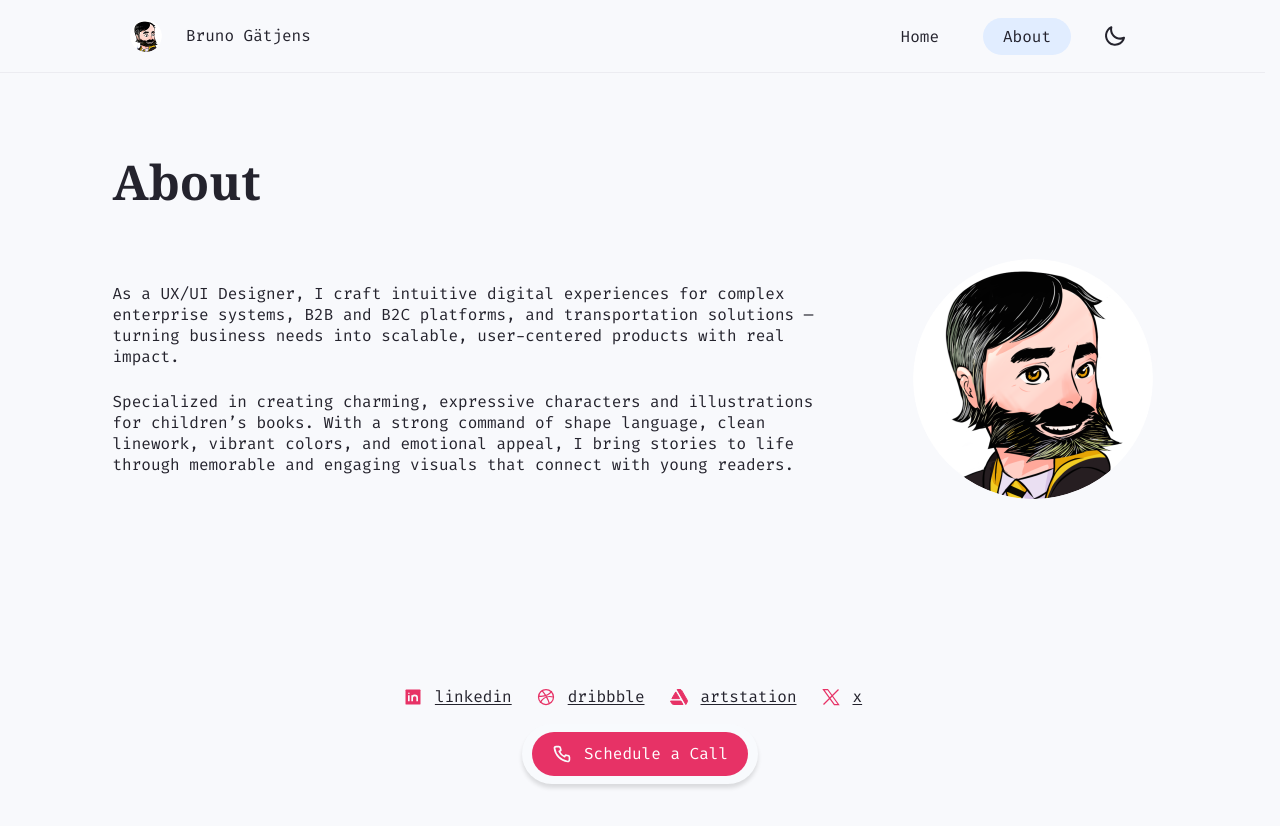
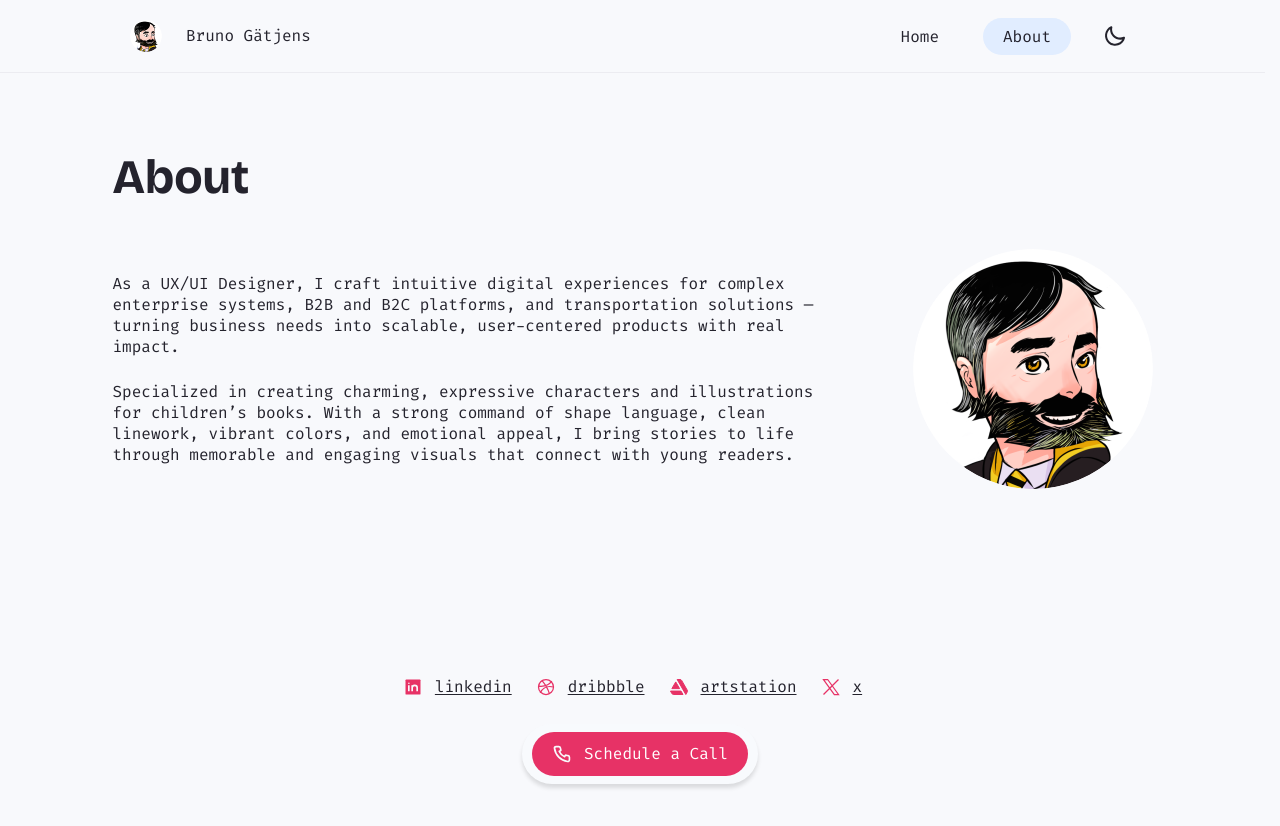
Before and after one commit to jgatjens/brunogatjens.com, a Next.js app: page /about in a window 1280 px wide. Shown: the top 826 px of the page. Built offline with nearby package versions, Linux system fonts and the light colour scheme.

Commit message:
fix: update heading styles and improve accessibility for About page; refine "Let's talk" section in ConsultationCTA

```diff
--- a/src/app/about/page.tsx
+++ b/src/app/about/page.tsx
@@ -7,7 +7,7 @@ export const metadata: Metadata = { title: "About" };
 export default function AboutPage() {
   return (
     <PageContainer className="flex flex-col gap-12 py-section lg:pt-20">
-      <h1 className="text-center font-[family-name:var(--font-noto-serif)] text-5xl leading-[1.2] font-bold lg:text-left">About</h1>
+      <h1 className="text-4xl font-bold sm:text-5xl">About</h1>
       <InfoContent />
     </PageContainer>
   );
--- a/src/components/home/ConsultationCTA.tsx
+++ b/src/components/home/ConsultationCTA.tsx
@@ -8,7 +8,7 @@ export function ConsultationCTA({ email }: { email?: string }) {
         <svg aria-hidden="true" width="32" height="32" viewBox="0 0 32 32" fill="none" xmlns="http://www.w3.org/2000/svg">
           <path d="M28.7065 9.53333C28.5038 9.41631 28.2739 9.3547 28.0398 9.3547C27.8058 9.3547 27.5759 9.41631 27.3732 9.53333L22.6665 11.8533C22.6285 10.8181 22.1904 9.83796 21.4443 9.11925C20.6982 8.40054 19.7024 7.9993 18.6665 8H6.6665C5.60564 8 4.58822 8.42143 3.83808 9.17157C3.08793 9.92172 2.6665 10.9391 2.6665 12V20C2.6665 21.0609 3.08793 22.0783 3.83808 22.8284C4.58822 23.5786 5.60564 24 6.6665 24H18.6665C19.7024 24.0007 20.6982 23.5995 21.4443 22.8807C22.1904 22.162 22.6285 21.1819 22.6665 20.1467L27.4132 22.52C27.5949 22.6132 27.7956 22.6634 27.9998 22.6667C28.2495 22.6675 28.4943 22.5982 28.7065 22.4667C28.8987 22.3466 29.057 22.1795 29.1667 21.9812C29.2763 21.7829 29.3336 21.5599 29.3332 21.3333V10.6667C29.3336 10.4401 29.2763 10.2171 29.1667 10.0188C29.057 9.82051 28.8987 9.65343 28.7065 9.53333V9.53333ZM19.9998 20C19.9998 20.3536 19.8594 20.6928 19.6093 20.9428C19.3593 21.1929 19.0201 21.3333 18.6665 21.3333H6.6665C6.31288 21.3333 5.97374 21.1929 5.7237 20.9428C5.47365 20.6928 5.33317 20.3536 5.33317 20V12C5.33317 11.6464 5.47365 11.3072 5.7237 11.0572C5.97374 10.8071 6.31288 10.6667 6.6665 10.6667H18.6665C19.0201 10.6667 19.3593 10.8071 19.6093 11.0572C19.8594 11.3072 19.9998 11.6464 19.9998 12V20ZM26.6665 19.1733L22.6665 17.1733V14.8267L26.6665 12.8267V19.1733Z" fill="currentColor" />
         </svg>
-        <h3 className="mt-5 mb-8 font-sans text-xl font-semibold">Let&apos;s talk</h3>
+        <h3 className="mt-5 mb-8 text-xl font-semibold">Let&apos;s talk</h3>
         <p className="flex items-start gap-2 text-consultation-body font-semibold"><InfoIcon className="mt-0.5 size-4 shrink-0" /><span>Book a Call.</span></p>
         <ul className="mt-6 space-y-5 text-consultation-body font-semibold">
           <li className="flex items-start gap-2"><ClockIcon className="mt-0.5 size-4 shrink-0" /><span>30 min</span></li>
```
Also changed, not shown: 1 other file (tests, documents, lock files or other folders).
